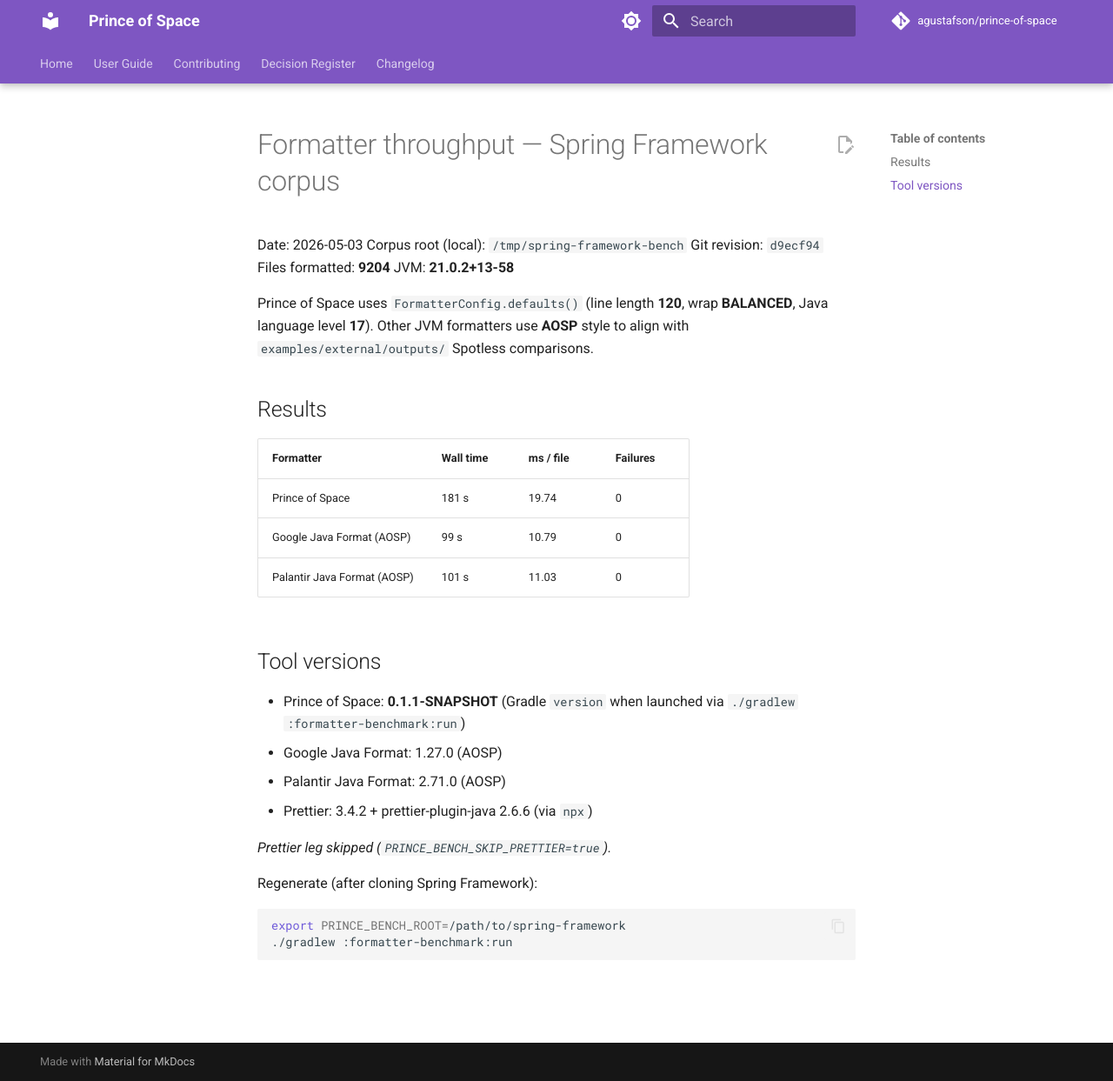
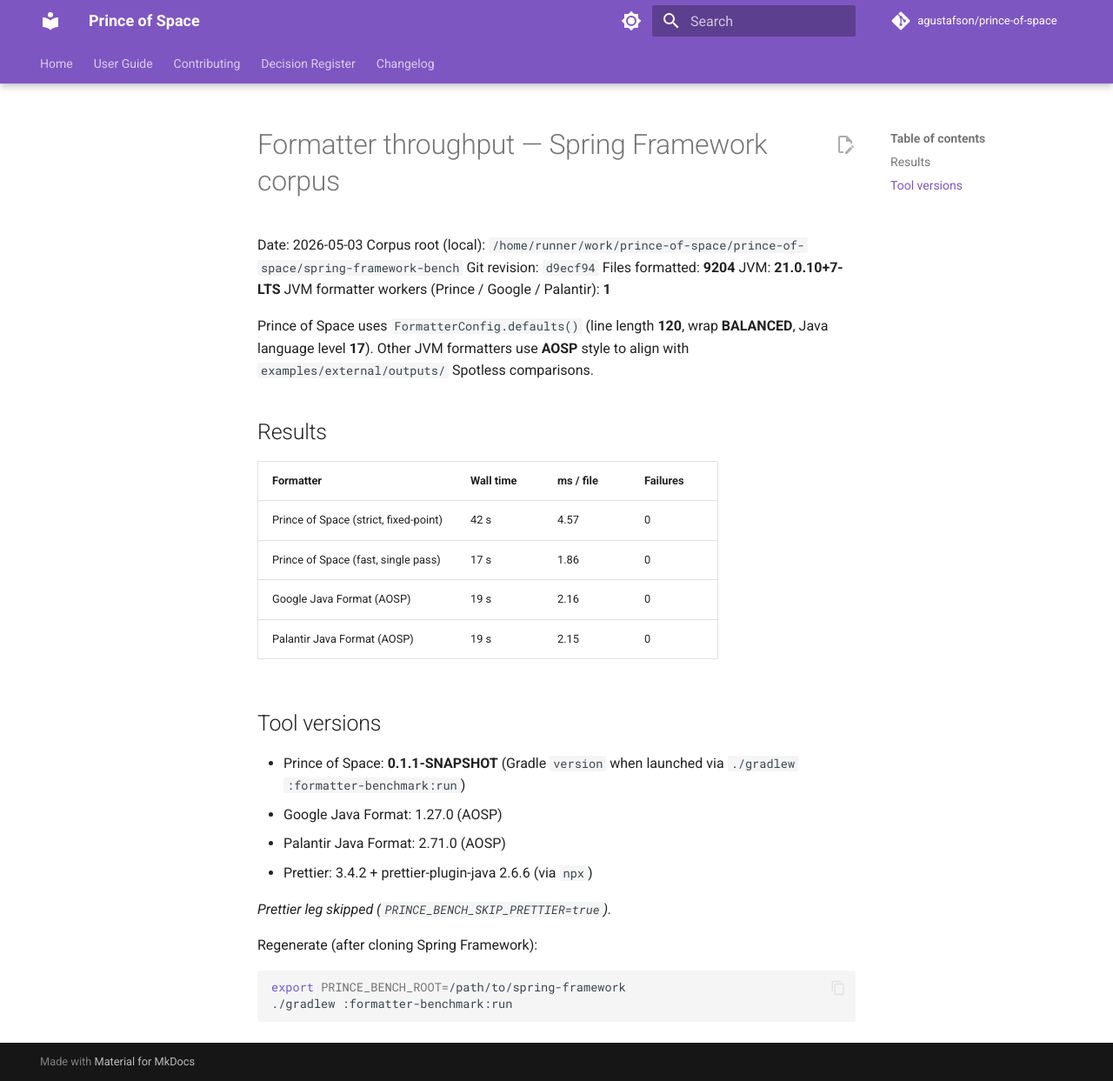
Before and after one commit to agustafson/prince-of-space, an MkDocs documentation site: the page built from docs/perf-results/spring-framework.md, in a window 1280 px wide and 1243 px high. Shown: the whole window at 87% size. Built offline with MkDocs 1.6.1 and Material for MkDocs 9.7.7, drawn with Linux system fonts in a browser that asks for light colours; comment, search, counter and statistics services are not loaded.

Commit message:
chore: refresh Spring benchmark README [skip ci]

```diff
--- a/docs/perf-results/spring-framework.md
+++ b/docs/perf-results/spring-framework.md
@@ -1,10 +1,11 @@
 # Formatter throughput — Spring Framework corpus
 
 Date: 2026-05-03
-Corpus root (local): `/tmp/spring-framework-bench`
+Corpus root (local): `/home/runner/work/prince-of-space/prince-of-space/spring-framework-bench`
 Git revision: `d9ecf94`
 Files formatted: **9204**
-JVM: **21.0.2+13-58**
+JVM: **21.0.10+7-LTS**
+JVM formatter workers (Prince / Google / Palantir): **1**
 
 Prince of Space uses `FormatterConfig.defaults()` (line length **120**, wrap **BALANCED**, Java language level **17**). Other JVM formatters use **AOSP** style to align with `examples/external/outputs/` Spotless comparisons.
 
@@ -12,9 +13,10 @@ Prince of Space uses `FormatterConfig.defaults()` (line length **120**, wrap **B
 
 | Formatter | Wall time | ms / file | Failures |
 |-----------|-----------|-----------|----------|
-| Prince of Space | 181 s | 19.74 | 0 |
-| Google Java Format (AOSP) | 99 s | 10.79 | 0 |
-| Palantir Java Format (AOSP) | 101 s | 11.03 | 0 |
+| Prince of Space (strict, fixed-point) | 42 s | 4.57 | 0 |
+| Prince of Space (fast, single pass) | 17 s | 1.86 | 0 |
+| Google Java Format (AOSP) | 19 s | 2.16 | 0 |
+| Palantir Java Format (AOSP) | 19 s | 2.15 | 0 |
 
 ## Tool versions
 
@@ -22,6 +24,8 @@ Prince of Space uses `FormatterConfig.defaults()` (line length **120**, wrap **B
 - Google Java Format: 1.27.0 (AOSP)
 - Palantir Java Format: 2.71.0 (AOSP)
 - Prettier: 3.4.2 + prettier-plugin-java 2.6.6 (via `npx`)
+
+
 
 
 _Prettier leg skipped (`PRINCE_BENCH_SKIP_PRETTIER=true`)._
```
Also changed, not shown: README.md (+5 -4 lines).
